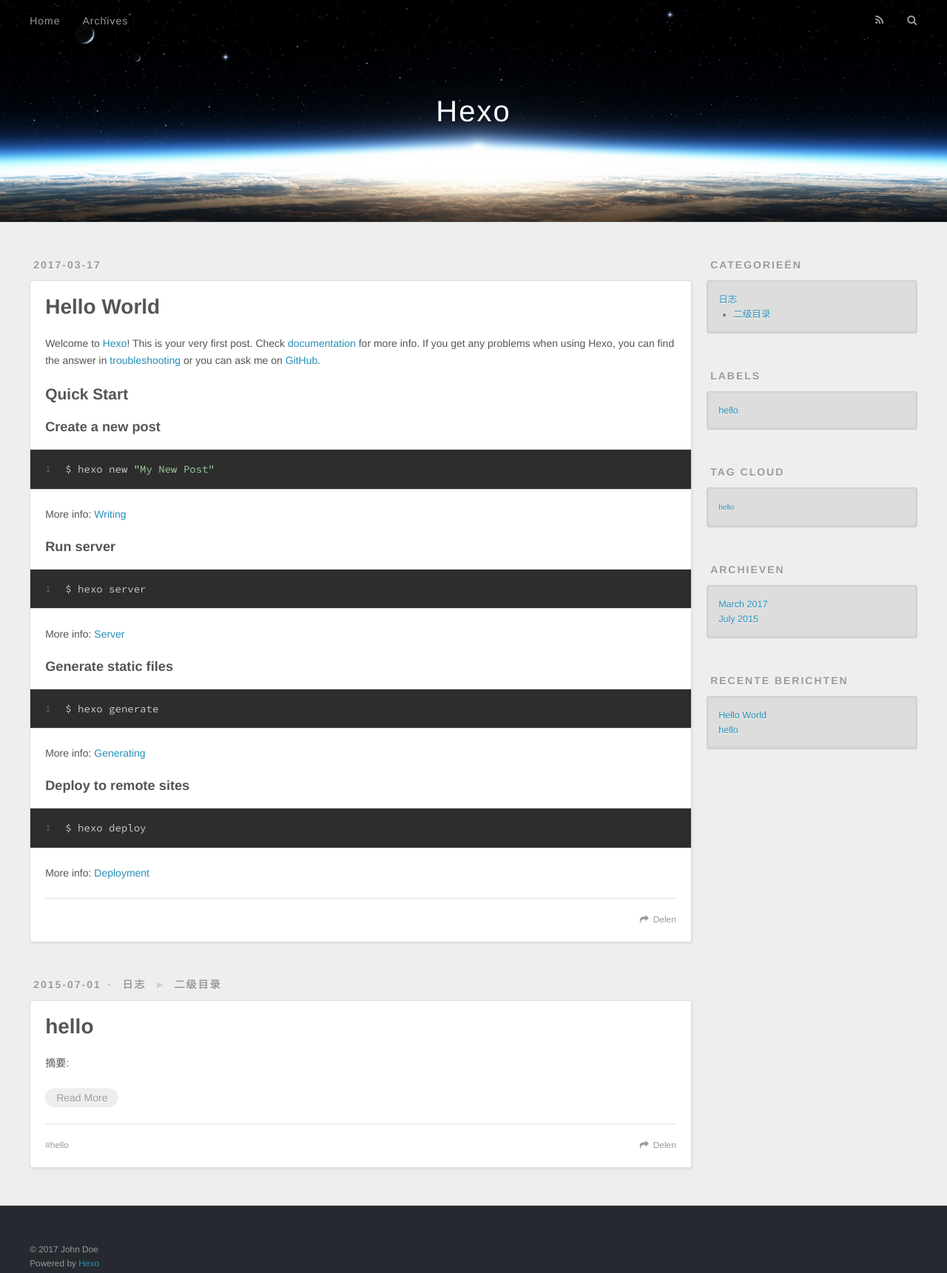
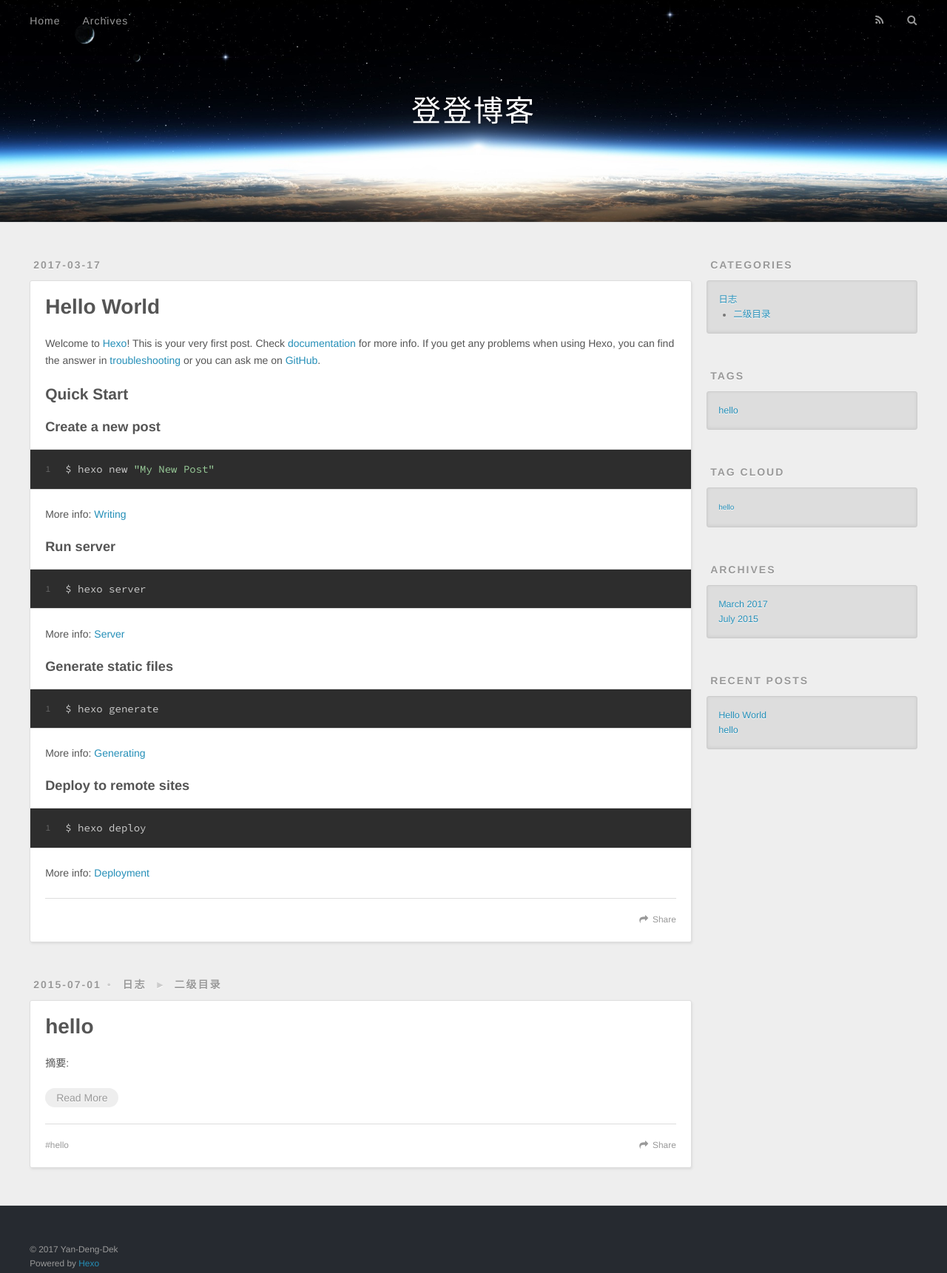
Before and after one commit to YanDengDek/YanDengDek.github.io, a plain HTML site: page index.html in a window 1280 px wide. Shown: the whole page at 74% size. Drawn offline with nearby package versions, Linux system fonts and the light colour scheme.

Commit message:
Site updated: 2017-03-17 16:38:11

```diff
--- a/index.html
+++ b/index.html
@@ -3,16 +3,16 @@
 <head>
   <meta charset="utf-8">
 
-  <title>Hexo</title>
+  <title>登登博客</title>
   <meta name="viewport" content="width=device-width, initial-scale=1, maximum-scale=1">
   <meta property="og:type" content="website">
-<meta property="og:title" content="Hexo">
+<meta property="og:title" content="登登博客">
 <meta property="og:url" content="http://yoursite.com/index.html">
-<meta property="og:site_name" content="Hexo">
+<meta property="og:site_name" content="登登博客">
 <meta name="twitter:card" content="summary">
-<meta name="twitter:title" content="Hexo">
+<meta name="twitter:title" content="登登博客">
 
-    <link rel="alternate" href="/atom.xml" title="Hexo" type="application/atom+xml">
+    <link rel="alternate" href="/atom.xml" title="登登博客" type="application/atom+xml">
 
 
     <link rel="icon" href="/favicon.png">
@@ -33,7 +33,7 @@
   <div id="header-outer" class="outer">
     <div id="header-title" class="inner">
       <h1 id="logo-wrap">
-        <a href="/" id="logo">Hexo</a>
+        <a href="/" id="logo">登登博客</a>
       </h1>
 
     </div>
@@ -50,7 +50,7 @@
 
           <a id="nav-rss-link" class="nav-icon" href="/atom.xml" title="RSS Feed"></a>
 
-        <a id="nav-search-btn" class="nav-icon" title="Zoeken"></a>
+        <a id="nav-search-btn" class="nav-icon" title="Search"></a>
       </nav>
       <div id="search-form-wrap">
         <form action="//google.com/search" method="get" accept-charset="UTF-8" class="search-form"><input type="search" name="q" results="0" class="search-form-input" placeholder="Search"><button type="submit" class="search-form-submit">&#xF002;</button><input type="hidden" name="sitesearch" value="http://yoursite.com"></form>
@@ -96,7 +96,7 @@
 
     </div>
     <footer class="article-footer">
-      <a data-url="http://yoursite.com/2017/03/17/hello-world/" data-id="cj0djen3a000047fy4eiaingb" class="article-share-link">Delen</a>
+      <a data-url="http://yoursite.com/2017/03/17/hello-world/" data-id="cj0dknpcm0000cffys8uls5cx" class="article-share-link">Share</a>
 
 
     </footer>
@@ -141,7 +141,7 @@
 
     </div>
     <footer class="article-footer">
-      <a data-url="http://yoursite.com/2015/07/01/hello/" data-id="cj0djen3f000147fyzjtjpqj9" class="article-share-link">Delen</a>
+      <a data-url="http://yoursite.com/2015/07/01/hello/" data-id="cj0dknpcv0001cffyjgzszxx7" class="article-share-link">Share</a>
 
 
   <ul class="article-tag-list"><li class="article-tag-list-item"><a class="article-tag-list-link" href="/tags/hello/">hello</a></li></ul>
@@ -160,7 +160,7 @@
 
 
   <div class="widget-wrap">
-    <h3 class="widget-title">Categorieën</h3>
+    <h3 class="widget-title">Categories</h3>
     <div class="widget">
       <ul class="category-list"><li class="category-list-item"><a class="category-list-link" href="/categories/日志/">日志</a><ul class="category-list-child"><li class="category-list-item"><a class="category-list-link" href="/categories/日志/二级目录/">二级目录</a></li></ul></li></ul>
     </div>
@@ -170,7 +170,7 @@
 
 
   <div class="widget-wrap">
-    <h3 class="widget-title">Labels</h3>
+    <h3 class="widget-title">Tags</h3>
     <div class="widget">
       <ul class="tag-list"><li class="tag-list-item"><a class="tag-list-link" href="/tags/hello/">hello</a></li></ul>
     </div>
@@ -189,7 +189,7 @@
 
 
   <div class="widget-wrap">
-    <h3 class="widget-title">Archieven</h3>
+    <h3 class="widget-title">Archives</h3>
     <div class="widget">
       <ul class="archive-list"><li class="archive-list-item"><a class="archive-list-link" href="/archives/2017/03/">March 2017</a></li><li class="archive-list-item"><a class="archive-list-link" href="/archives/2015/07/">July 2015</a></li></ul>
     </div>
@@ -199,7 +199,7 @@
 
 
   <div class="widget-wrap">
-    <h3 class="widget-title">Recente berichten</h3>
+    <h3 class="widget-title">Recent Posts</h3>
     <div class="widget">
       <ul>
 
@@ -223,7 +223,7 @@
 
   <div class="outer">
     <div id="footer-info" class="inner">
-      &copy; 2017 John Doe<br>
+      &copy; 2017 Yan-Deng-Dek<br>
       Powered by <a href="http://hexo.io/" target="_blank">Hexo</a>
     </div>
   </div>
```
Also changed, not shown: 2015/07/01/hello/index.html (+12 -12 lines), 2017/03/17/hello-world/index.html (+12 -12 lines), archives/2015/07/index.html (+12 -12 lines), archives/2015/index.html (+12 -12 lines), archives/2017/03/index.html (+12 -12 lines), archives/2017/index.html (+12 -12 lines), archives/index.html (+12 -12 lines), categories/日志/index.html (+12 -12 lines), categories/日志/二级目录/index.html (+12 -12 lines), tags/hello/index.html (+12 -12 lines).
